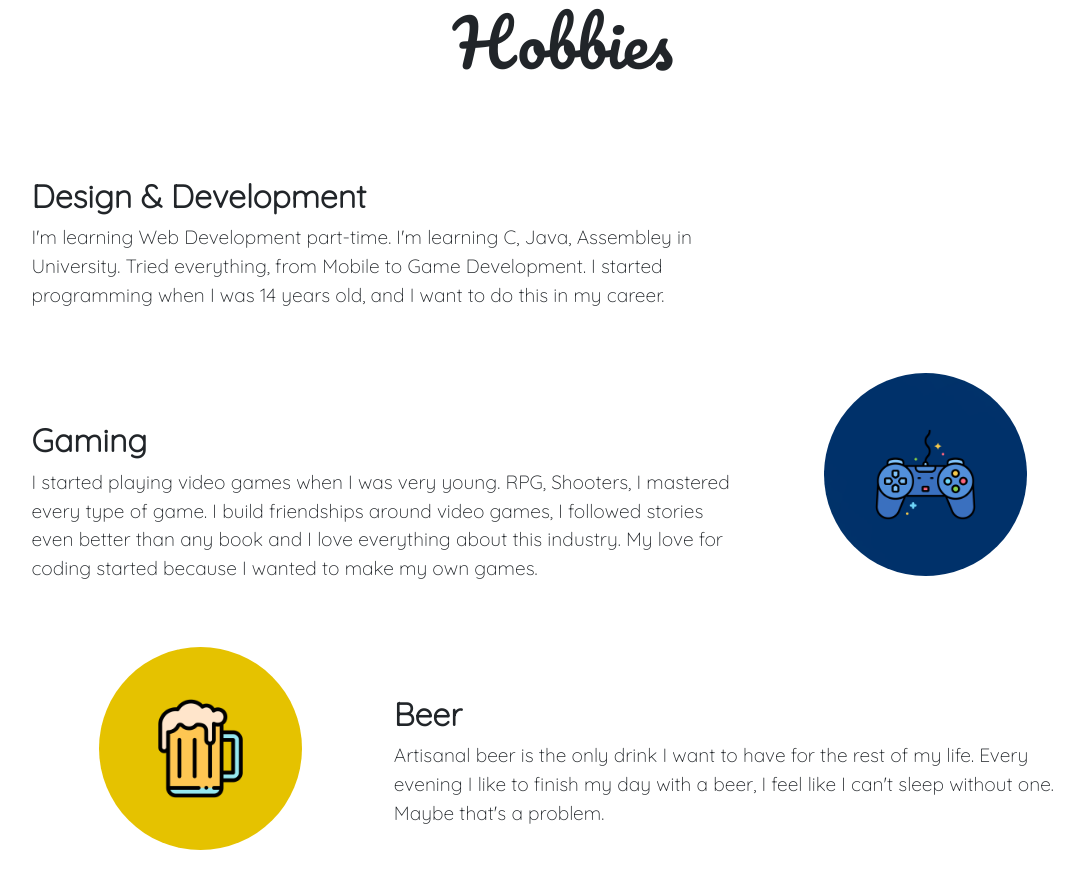
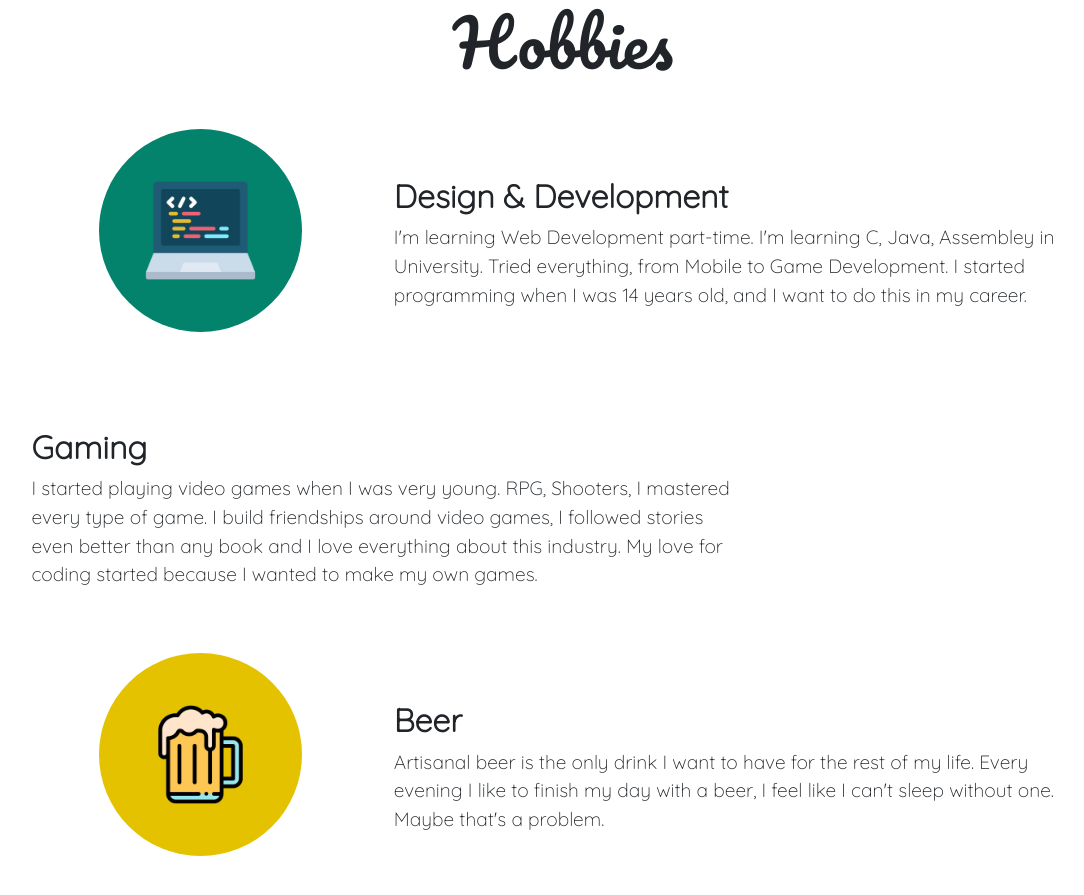
Before and after one commit to mariusionut03/cv, a plain HTML site: page index.html in a window 1280 px wide. Shown: the part 800-1695 px from the top of the page, without its empty margins (77-1161 px from the left). Drawn offline with nearby package versions, Linux system fonts and the light colour scheme; a web font is replaced by a local one.

Commit message:
Update index.html

```diff
--- a/index.html
+++ b/index.html
@@ -113,7 +113,7 @@
         <div class="container text-center">
             <h1 class="mt-5">Hobbies</h1>
             <div class="row mt-5">
-                <div class="col col-lg-4 col-md-4 col-sm col-12 d-none">
+                <div class="col col-lg-4 col-md-4 col-sm col-12">
                     <img class="rounded-images" src="images/programming.png" alt="programming">
                 </div>
                 <div class="col col-lg-8 col-md-8 col-sm col-12">
@@ -127,6 +127,9 @@
             </div>
 
             <div class="row mt-5">
+ <div class="col col-lg-4 col-md-4 col-sm col-12 d-block d-sm-none">
+                    <img class="rounded-images" src="images/console.png" alt="programming">
+                </div>
                 <div class="col col-lg-8 col-md-8 col-sm col-12">
                     <h2 class="mt-5">Gaming</h1>
                         <p>
@@ -136,7 +139,7 @@
                             make my own games.
                         </p>
                 </div>
-                <div class="col col-lg-4 col-md-4 col-sm col-12">
+                <div class="col col-lg-4 col-md-4 col-sm col-12 d-sm-none">
                     <img class="rounded-images .d-none" src="images/console.png" alt="programming">
                 </div>
             </div>
```
